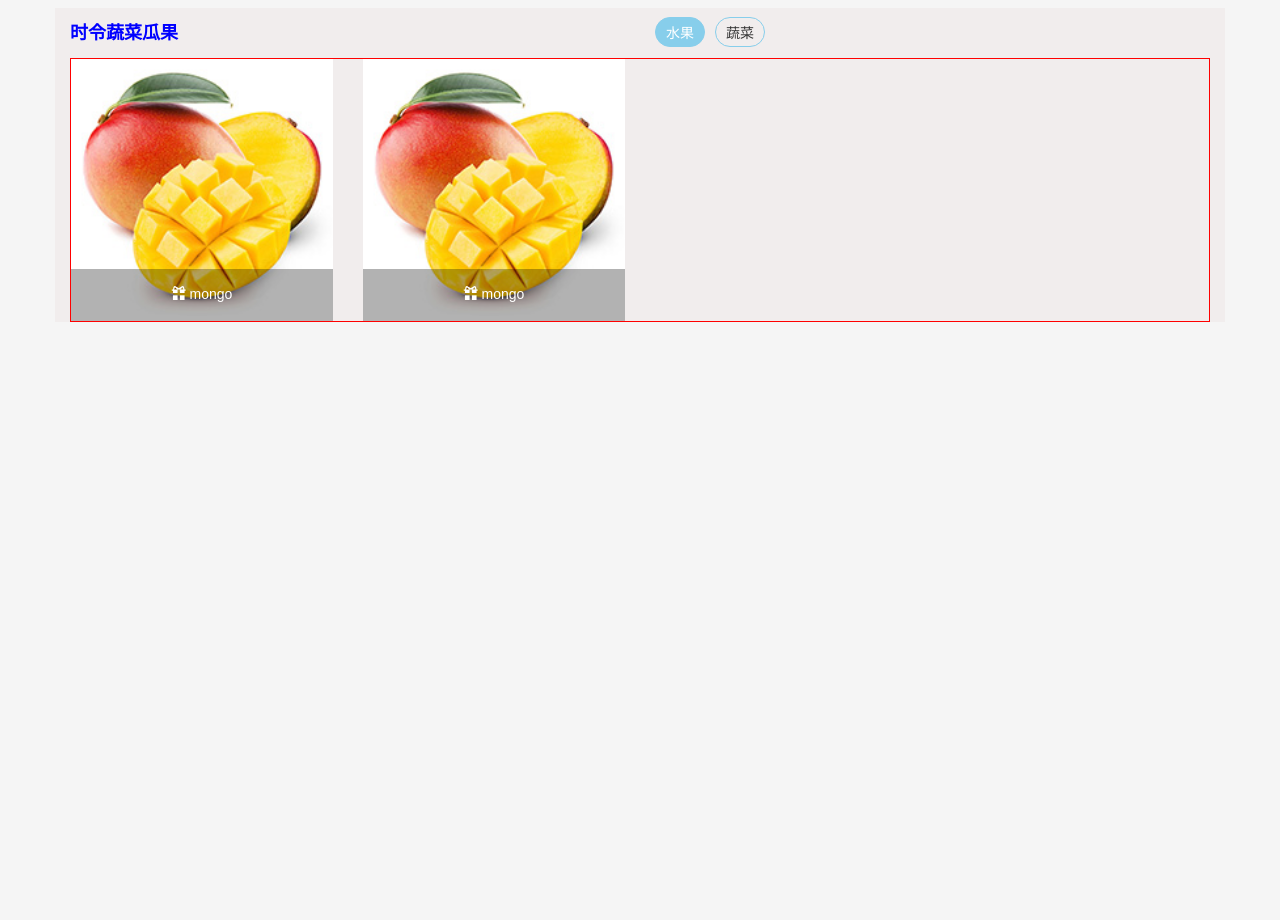
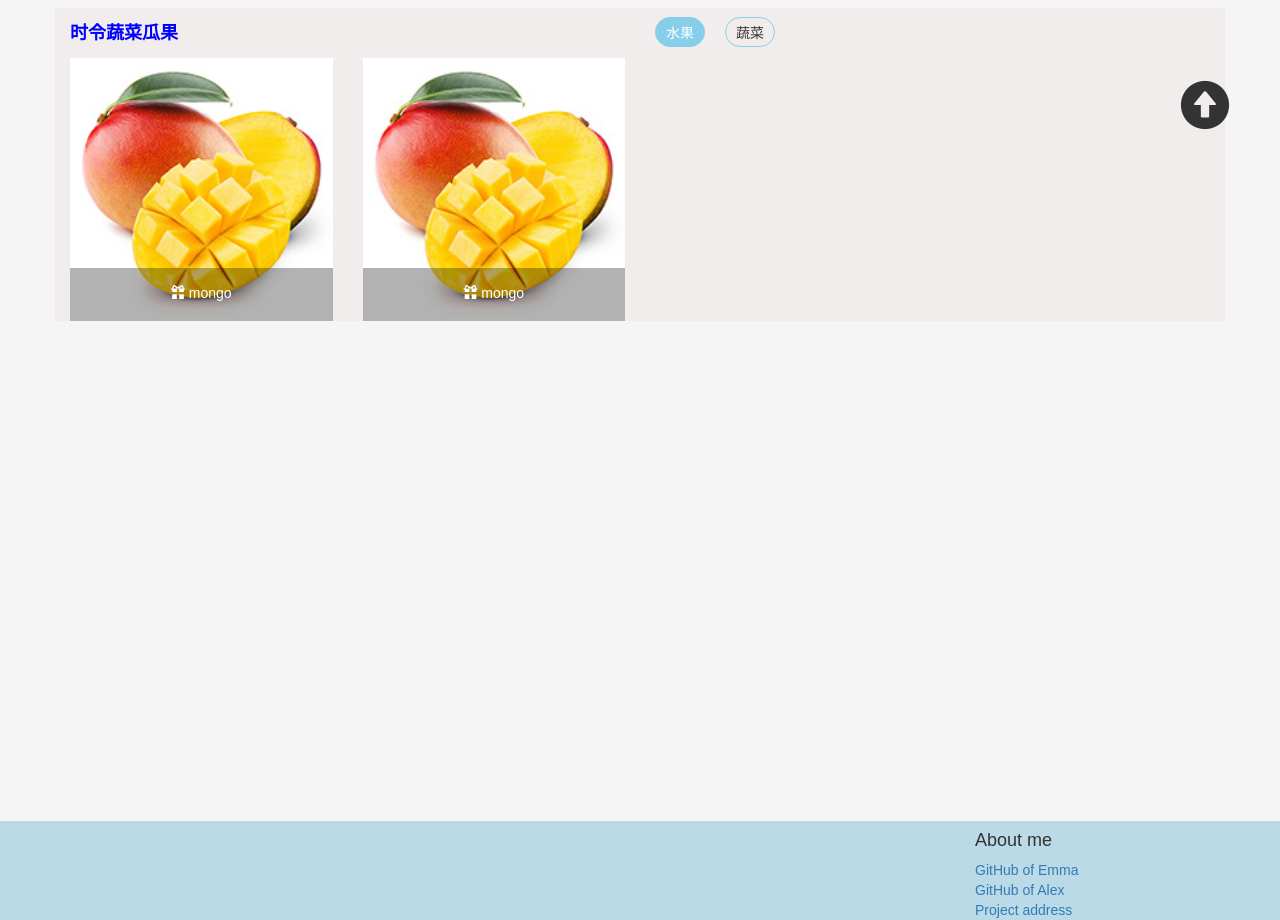
Before and after one commit to Emma-1024/aemenu, a React (Create React App) app: page / in a window 1280 px wide. Shown: the part 642-1562 px from the top of the page. Before the commit the page ends 964 px from the top, so only its background shows below. Built offline with nearby package versions, Linux system fonts and the light colour scheme.

Commit message:
Add goTop

```diff
--- a/src/components/App.js
+++ b/src/components/App.js
@@ -3,12 +3,9 @@ import { BrowserRouter as Router, Route, Link } from "react-router-dom";
 import { Navbar, Jumbotron, Button, Grid, Row, Col, Carousel} from 'react-bootstrap';
 import Header from './Header';
 import Nav from './Nav';
-import '../css/index.css';
+import Footer from './Footer';
+// import '../css/index.css';
 
-// for temporal use
-import week1 from '../images/img/week1.png'
-import week2 from '../images/img/week2.png'
-import week3 from '../images/img/week3.png'
 
 class App extends Component {
   render() {
@@ -19,6 +16,8 @@ class App extends Component {
             <Header></Header>
           {/* 导航 */}
             <Nav></Nav>
+          {/* 尾部 */}
+            <Footer></Footer>
         </div>
       </Router>
     )
--- /dev/null
+++ b/src/components/Footer.js
@@ -0,0 +1,39 @@
+import React, { Component } from 'react';
+import {Grid, Row, Col, Glyphicon} from 'react-bootstrap';
+
+import '../css/footer.css';
+
+class Footer extends Component {
+  constructor() {
+    super()
+    this.state ={scrollTop: 0}
+  }
+  componentWillMount() {
+    this._goTop = this._goTop.bind(this)
+  }
+  render() {
+    return (
+      <div>
+        <Grid fluid>
+          <Row className="footer">
+            <Col xs={3} className="pull-right">
+              <h4>About me</h4>
+              <a href="https://github.com/Emma-1024">GitHub of Emma</a><br/>
+              <a href="https://github.com/Alex-T-1024">GitHub of Alex</a><br/>
+              <a href="#">Project address</a>
+            </Col>
+          </Row>
+        </Grid>
+        <div className="gotop" onClick={()=> this._goTop()}>
+          <Glyphicon glyph="circle-arrow-up" />
+        </div>
+      </div>
+    )
+  }
+  //返回顶部
+  _goTop() {
+    window.scrollTo(0,0)
+  }
+}
+
+export default Footer
--- a/src/components/Home.js
+++ b/src/components/Home.js
@@ -2,6 +2,7 @@ import React, { Component } from 'react';
 import { Navbar, Jumbotron, Button, Grid, Row, Col, Carousel, Glyphicon} from 'react-bootstrap';
 import '../css/home.css'
 
+// for temporal use
 import week1 from '../images/img/week1.png'
 import week2 from '../images/img/week2.png'
 import week3 from '../images/img/week3.png'
@@ -14,6 +15,7 @@ class Home extends Component {
     super()
     this.carouselData=[]
     this.seasonData=[]
+    this.span={}
     this.state ={
       category: 'fruit',
       active: ['active','']
@@ -64,7 +66,7 @@ class Home extends Component {
             <Col xs={6}>
               <div className="toggleBtn pull-left">
                 <span className={this.state.active[0]} onClick={() => this._changePhotos('fruit', 0) }>水果</span>
-                <span className={this.state.active[1]} onClick={() => this._changePhotos('vegetable', 1) }>蔬菜</span>
+                <span className={this.state.active[1]}  onClick={() => this._changePhotos('vegetable', 1) }>蔬菜</span>
               </div>
             </Col>
             <Col xs={12}>
@@ -98,12 +100,6 @@ class Home extends Component {
 
   //时令瓜果蔬菜
   _renderFruitData(category){
-    //需要传参数
-    if(category === 'vegetable'){
-      console.log('vegetable')
-    }else{
-      console.log('fruit')
-    }
     return this.seasonData[category].map(item => {
       return (
         <Col xs={3} key={ item.id }>
@@ -118,15 +114,13 @@ class Home extends Component {
     })
   }
 
-  _changePhotos(category, index){
+  _changePhotos(category,index){
     this.setState({category: category})
     var active=this.state.active
     active[index]='active'
     active[(index+1)%2]=''
     this.setState({active:active})
   }
-
-
 }
 
 export default Home
--- a/src/css/Header.css
+++ b/src/css/Header.css
@@ -8,9 +8,10 @@
   height: 70px;
   line-height: 70px;
   background-color: #fff;
-  position: absolute;
+  position: fixed;
   top:0;
   left:0;
+  z-index: 999;
   margin-left: 0;
 }
 .App-logo {
--- a/src/css/Home.css
+++ b/src/css/Home.css
@@ -23,7 +23,7 @@
   display: inline-block;
   width: 50px;
   height: 30px;
-  margin-right: 10px;
+  margin-right: 20px;
   line-height: 30px;
   text-align: center;
   border: 1px solid skyblue;
@@ -41,7 +41,7 @@
 }
 
 .toggleList {
-  border: 1px solid red;
+  /* border: 1px solid red; */
   /* height: 150px; */
 }
 .toggleList a {
--- /dev/null
+++ b/src/css/footer.css
@@ -0,0 +1,12 @@
+.footer {
+  margin-top: 10px;
+  background-color: rgb(186, 218, 231);
+  margin-top: 500px;
+}
+.gotop {
+  position: fixed;
+  right: 50px;
+  bottom: 10px;
+  font-size: 50px;
+  cursor: pointer;
+}
--- a/src/css/index.css
+++ b/src/css/index.css
@@ -5,7 +5,6 @@ body,html {
 body {
   margin: 0;
   padding: 0;
-  /* font-family: sans-serif; */
   font-size: 14px;
   font-family: 'Microsoft YaHei', sans-serif;
   background-color: #f5f5f5;
@@ -16,3 +15,6 @@ ul {
 a{
   text-decoration: none;
 }
+a:hover{
+  text-decoration: none;
+}
--- a/src/css/nav.css
+++ b/src/css/nav.css
@@ -13,4 +13,12 @@
 }
 .navbar .navul>li a{
   color: #fff;
+  width: 100%;
+  display: inline-block;
+  text-align: center;
+  font-size: 16px;
 }
+.navbar .navul>li a:hover{
+  color: skyblue;
+  background-color: #fff;
+}
```
Also changed, not shown: 2 other files (tests, documents, lock files or other folders).
